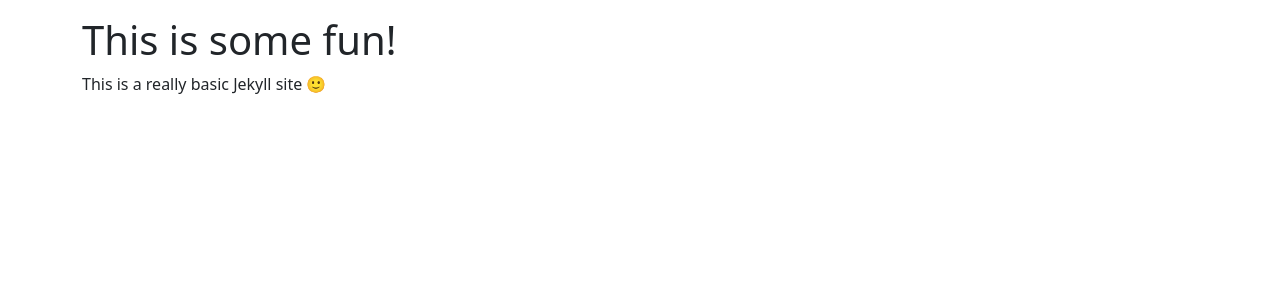
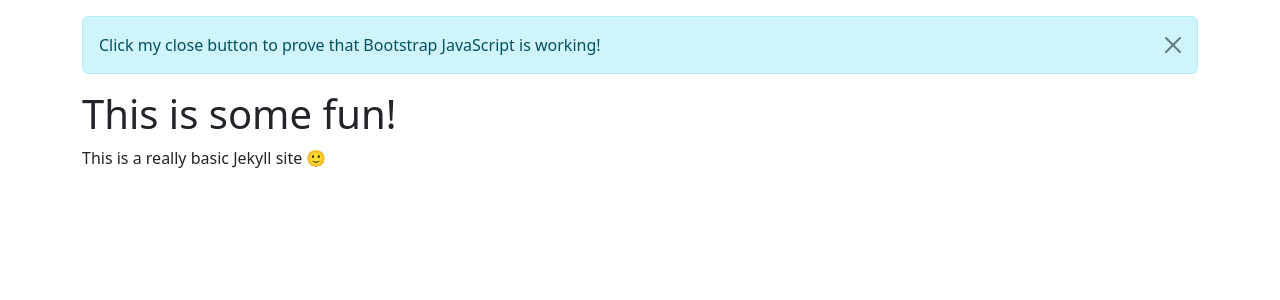
Before and after one commit to macLurker/pbs177a, a Jekyll site: the page built from docs/index.md, in a window 1280 px wide. Shown: the top 300 px of the page. Built offline with Jekyll 4.4.1, drawn with Linux system fonts in a browser that asks for light colours; our own code applies the rules of GitHub Pages for plain Markdown files.

Commit message:
Step 8, test Bootstrap

```diff
--- a/docs/_layouts/default.html
+++ b/docs/_layouts/default.html
@@ -8,6 +8,10 @@
 </head>
 <body>
 <main class="container pt-3">
+<div class="alert alert-info alert-dismissible fade show" role="alert">
+  Click my close button to prove that Bootstrap JavaScript is working!
+  <button type="button" class="btn-close" data-bs-dismiss="alert" aria-label="Close"></button>
+</div>
     {{ content }}
 </main>
 <script src="{{ '/assets/js/bootstrap.bundle.min.js' | relative_url }}"></script>
```
Also changed, not shown: docs/assets/css/style.css (added, +8 -0 lines).
